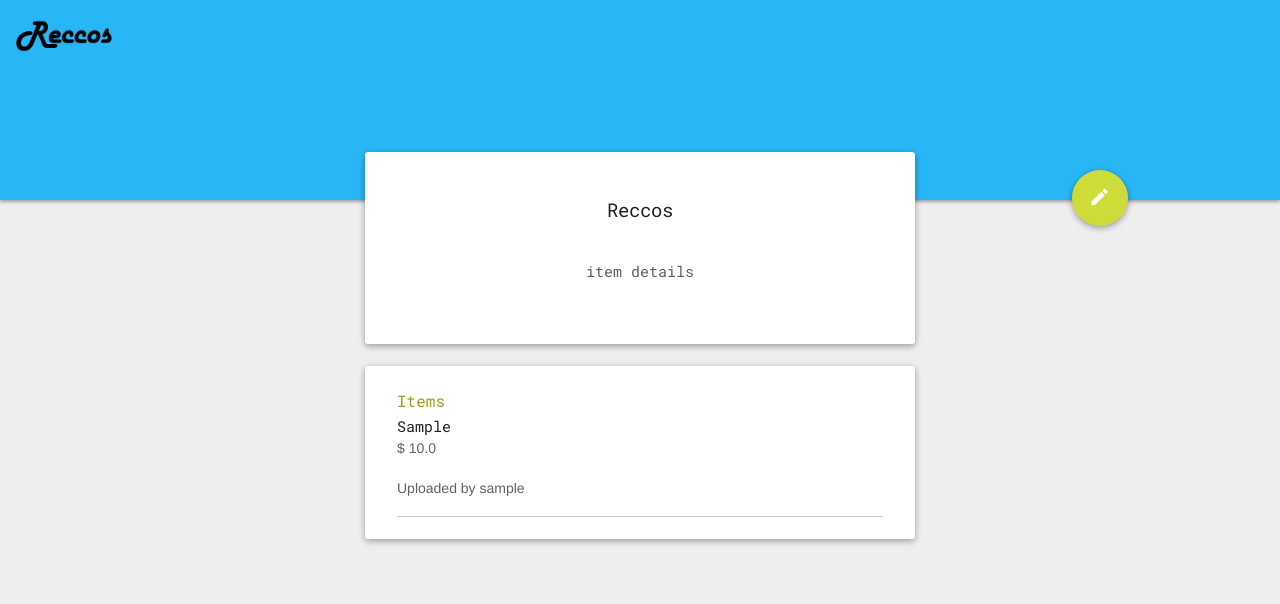
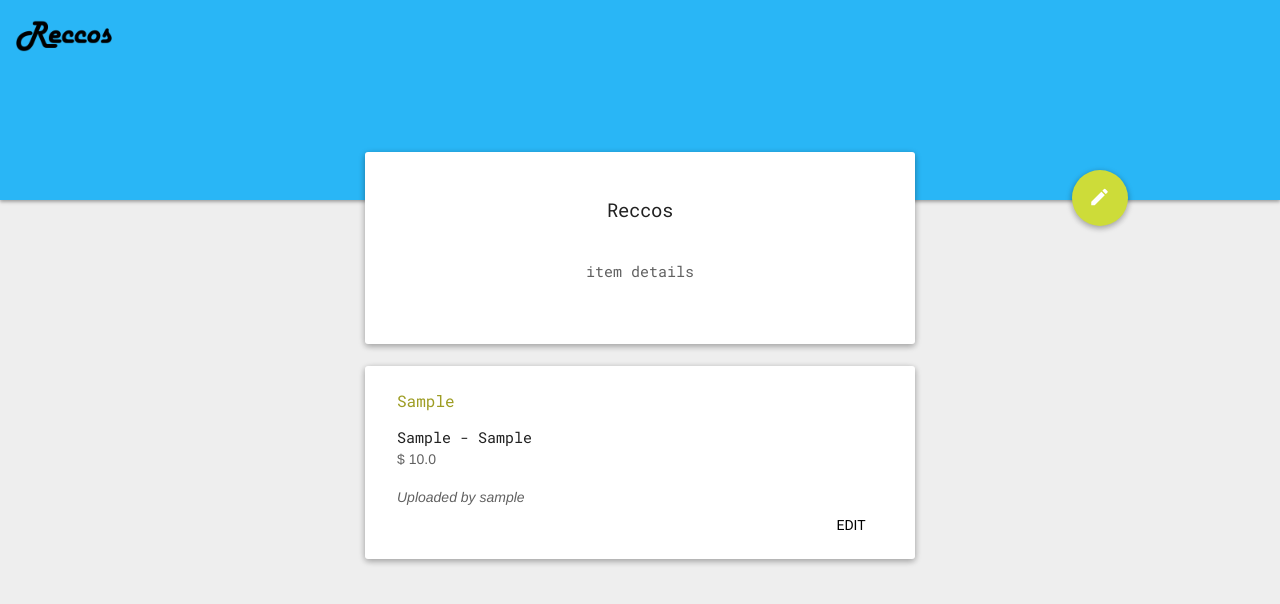
Before and after one commit to berict/Reccos, a Django app: page /item/1/ in a window 1280 px wide. Shown: the top 604 px of the page. Run offline with Django 3.2, Linux system fonts and the light colour scheme; tables that the repository leaves empty hold one stand-in row (values such as "Sample post").

Commit message:
Updated html

```diff
--- a/market/templates/market/detail.html
+++ b/market/templates/market/detail.html
@@ -9,16 +9,21 @@ item details
 {% block main %}
 <div id="about_card" class="card">
     <section class="tab">
-        <div class="title">Items</div>
+        <div class="title" style="margin-bottom: 16px">{{ item.product }}</div>
         <div class="content">
             <section class="element">
-                <div class="name">{{ item.product }}</div>
+                <div class="name">{{ item.type }} - {{ item.brand }}</div>
                 <div class="info">
                     <p>$ {{ item.price }}</p>
-                    <p>Uploaded by {{ item.user }}</p>
+                    <i>Uploaded by {{ item.user }}</i>
                 </div>
+
+                <a href="edit" style="float: right; margin-bottom: 8px">
+                    <button type="button" class="mdl-button">
+                        Edit
+                    </button>
+                </a>
             </section>
-            <hr align="left">
         </div>
     </section>
 </div>
--- a/market/templates/market/index.html
+++ b/market/templates/market/index.html
@@ -14,11 +14,13 @@ meh
             <div class="content">
                 {% for item in items %}
                 <section class="element">
-                    <div class="name">{{ item.product }}</div>
+                    <a href="/item/{{ item.id }}">
+                        <div class="name">{{ item.product }}</div>
+                    </a>
                     <div class="info">
                         <p>$ {{ item.price }}</p>
                         <p>Uploaded by {{ item.user }}</p>
-                        <p><a href="/item/{{ item.id }}">Learn more</a></p>
+                        <p></p>
                     </div>
                 </section>
                 <hr align="left">
```
